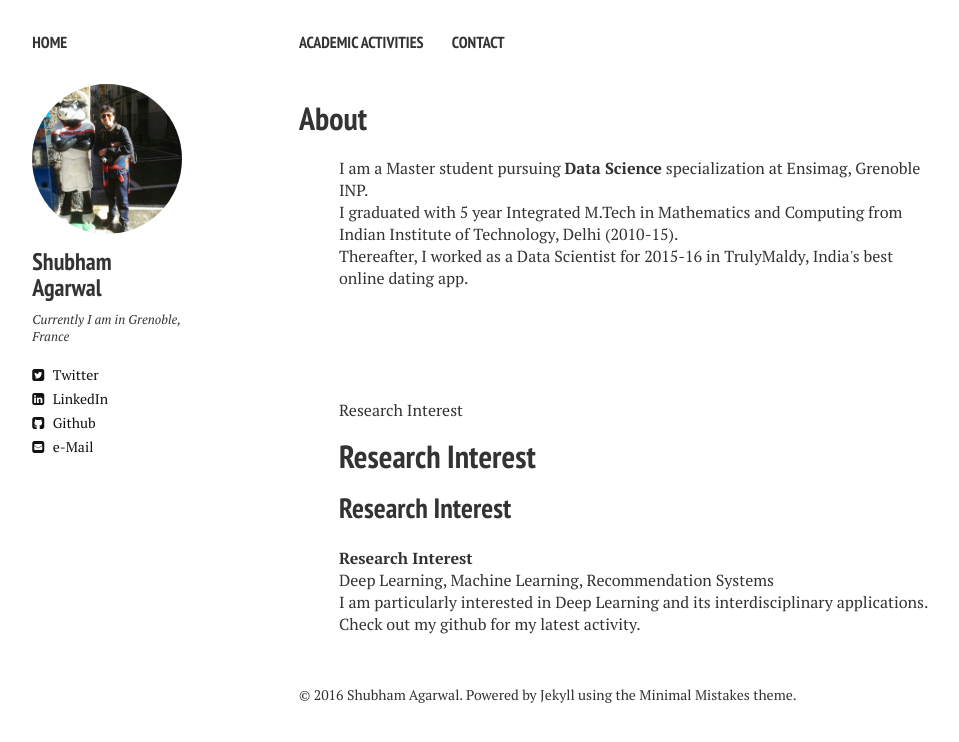
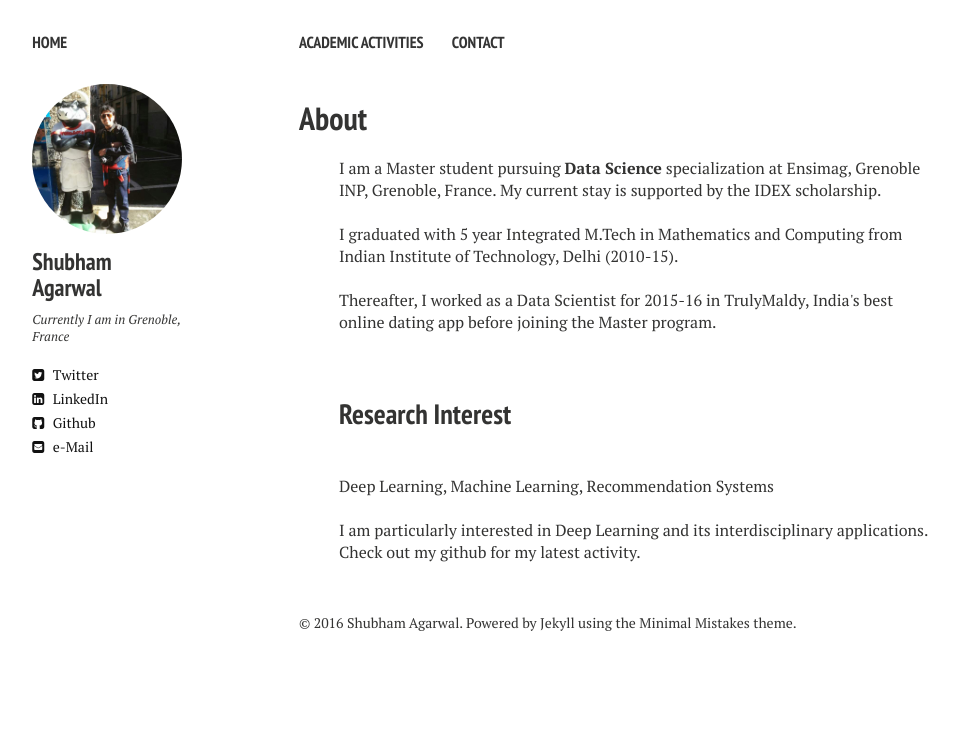
Before and after one commit to shubhamagarwal92/shubhamagarwal92.github.io, a Jekyll site: the page built from index.md, in a window 1280 px wide. Shown: the top 742 px of the page, without its empty margins (21-980 px from the left). Built offline with Jekyll 4.4.1, drawn with Linux system fonts in a browser that asks for light colours; nearby versions of some CDN libraries.

Commit message:
homepage

```diff
--- a/index.md
+++ b/index.md
@@ -11,29 +11,22 @@ image:
 
 <ul>
 
-I am a <a href="http://msiam.imag.fr">Master </a> student pursuing <strong>Data Science</strong> specialization at Ensimag, Grenoble INP.
+I am a <a href="http://msiam.imag.fr">Master </a> student pursuing <strong>Data Science</strong> specialization at Ensimag, Grenoble INP, Grenoble, France. My current stay is supported by the IDEX scholarship.
 
-
+<br />
 <br />
 I graduated with 5 year Integrated M.Tech in <a href="http://maths.iitd.ac.in/">Mathematics and Computing </a> from <a href="http://www.iitd.ac.in/">Indian Institute of Technology, Delhi </a> (2010-15).
 <br />
-
-Thereafter, I worked as a Data Scientist for 2015-16 in TrulyMaldy, India's best online dating app.
+<br />
+Thereafter, I worked as a Data Scientist for 2015-16 in TrulyMaldy, India's best online dating app before joining the Master program.
 <br />
 <br />
 <br />
-<br />
-<br />
-<br />
-
-<h> Research Interest </h>
-<h1> Research Interest </h1>
 <h2> Research Interest </h2>
-<strong>Research Interest</strong>
 <br />
 Deep Learning, Machine Learning, Recommendation Systems
 <br />
-
+<br />
 I am particularly interested in Deep Learning and its interdisciplinary applications. Check out my <a href="https://github.com/shubhamagarwal92">github </a> for my latest activity.
 </ul>
 
```
Also changed, not shown: contact.md (+6 -3 lines).
